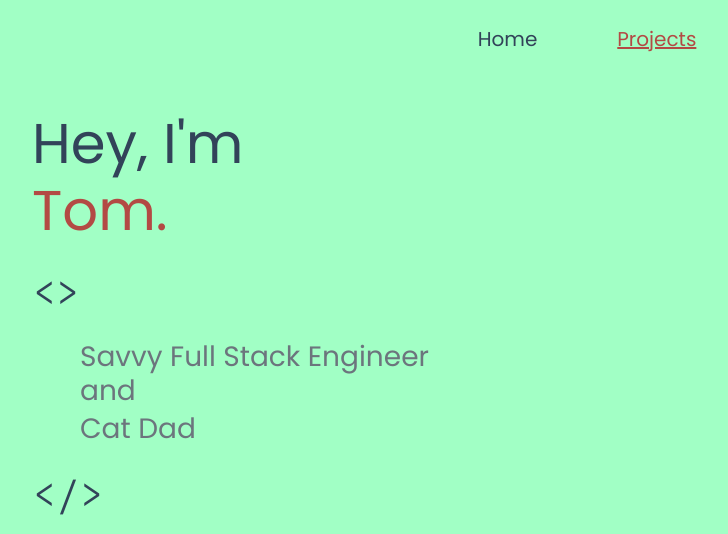
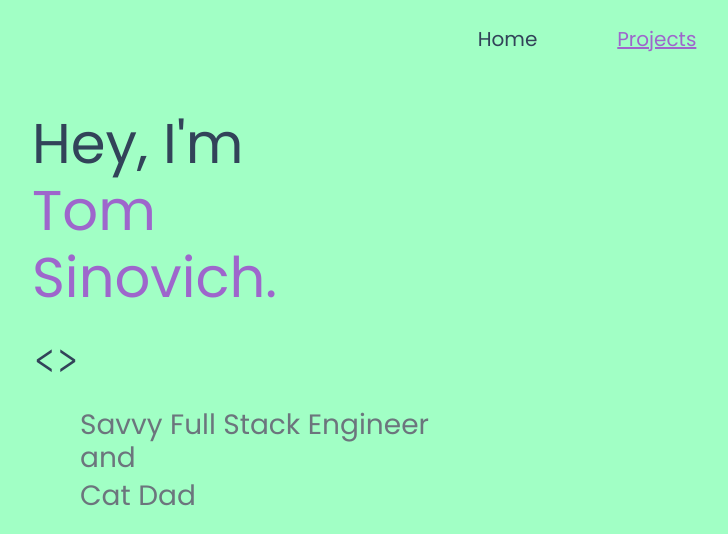
Before and after one commit to TomSinovich/portfolio, a Gatsby site: page / in a window 1280 px wide. Shown: the top 534 px of the page, without its empty margins (53-781 px from the left). Built offline with nearby package versions, Linux system fonts and the light colour scheme; Gatsby itself is replaced by a stand-in of ours.

Commit message:
edits name on Home, and link, app nav color pallete

```diff
--- a/src/components/info.js
+++ b/src/components/info.js
@@ -10,9 +10,10 @@ export default () => {
   return (
     <div className="container">
       <div className="my-5"></div>
-      <div className="display-4" style={{ color: "#B34A44" }}>
+      <div className="display-4" style={{ color: "#9E66CC" }}>
         <span style={{ color: "#324359" }}>Hey, I'm</span> <br />
-        Tom.
+        Tom
+        <br/> Sinovich.
       </div>
       <div className="h1 code mt-4 mb-3">{"<>"}</div>
       <div className="text-muted mx-5 my-4 h3 info">
--- a/src/components/link.js
+++ b/src/components/link.js
@@ -5,7 +5,7 @@ export default function Intent({ children, to }) {
   return (
     <Link
       paintDrip
-      hex="#B34A44"
+      hex="#9E66CC"
       length={0.75}
       className="nav-link"
       to={to}
@@ -14,7 +14,7 @@ export default function Intent({ children, to }) {
         textDecoration: "none",
       }}
       style={{
-        color: "#B34A44",
+        color: "#9E66CC",
         textDecoration: "underline",
       }}
     >
--- a/src/style.css
+++ b/src/style.css
@@ -60,7 +60,7 @@ body {
 }
 
 .card-link {
-  color: #B34F49;
+  color: #ccc;
 }
 
 .card-expand {
```
